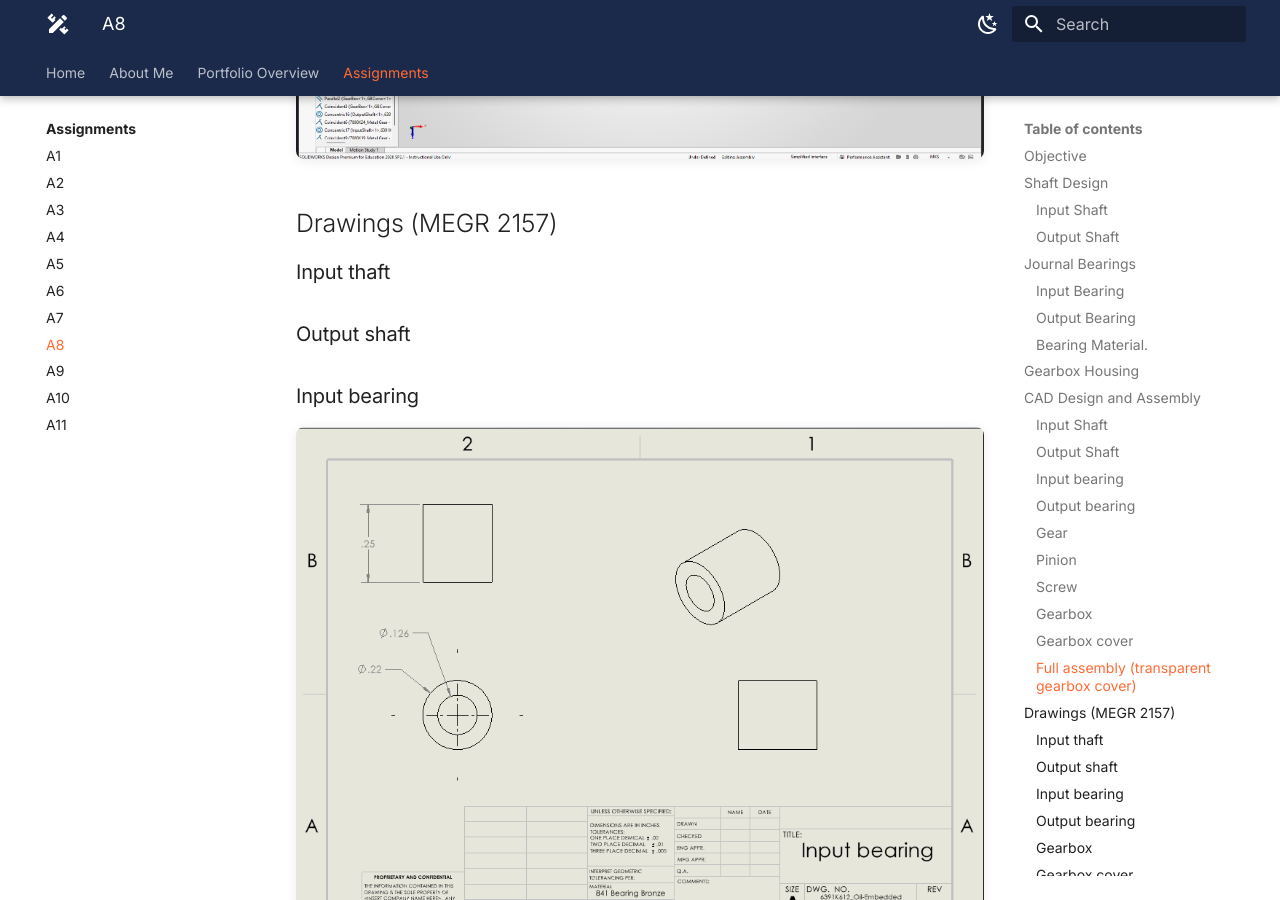
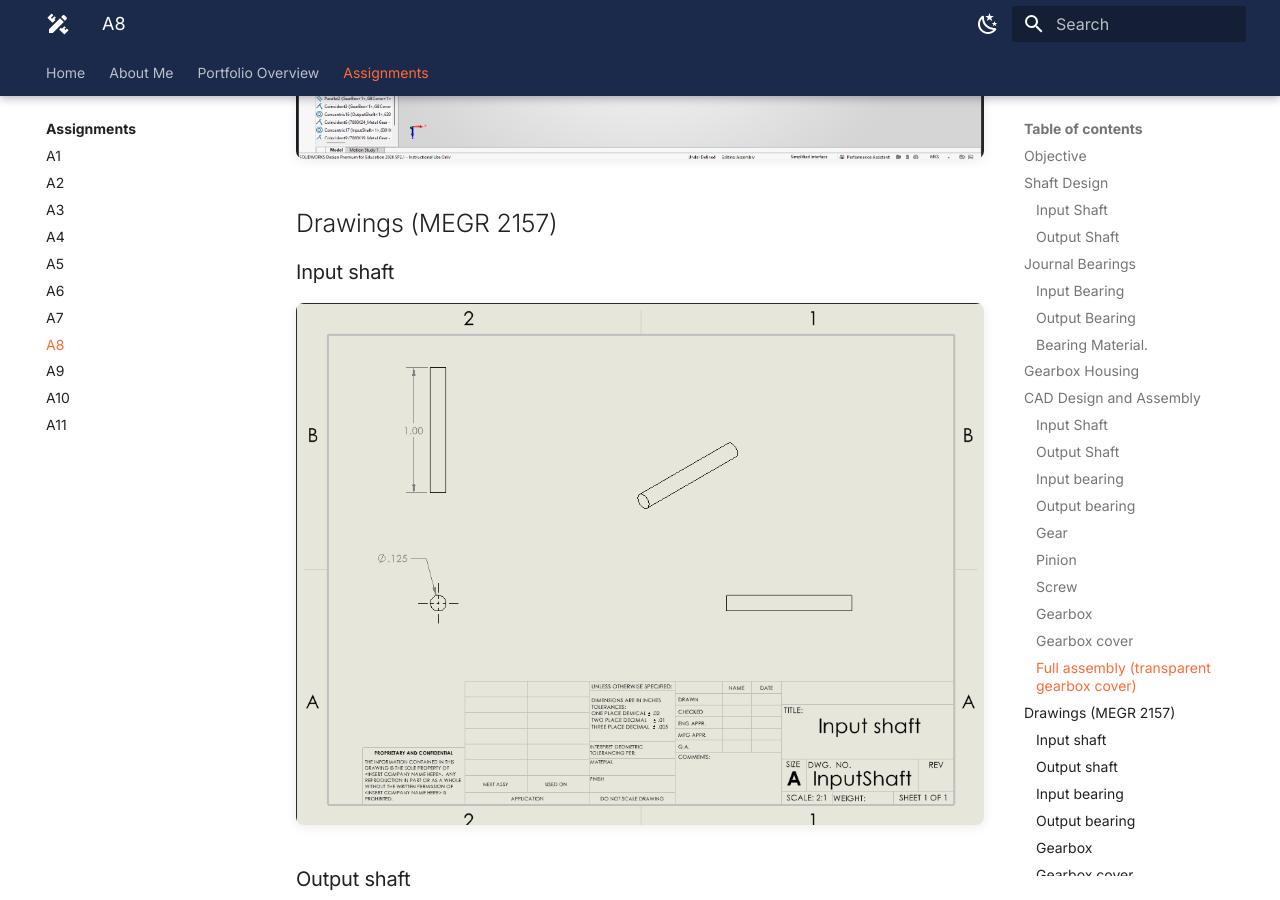
Before and after one commit to ajchiocca/megr2157-portfolio, an MkDocs documentation site: the page built from docs/assignments/A08/index.md, in a window 1280 px wide and 900 px high, scrolled down 13775 px. Built offline with MkDocs 1.6.1 and Material for MkDocs 9.7.7, drawn with Linux system fonts in a browser that asks for light colours.

Commit message:
Fix typo in 'Input shaft' heading

```diff
--- a/docs/assignments/A08/index.md
+++ b/docs/assignments/A08/index.md
@@ -89,8 +89,8 @@ For mating everything together, majority of the fits to align everything were co
 ![A8](AssemblyPic.png)
 ## Drawings (MEGR 2157)
 
-### Input thaft
-
+### Input shaft
+![A8](InShaftDraw.png)
 ### Output shaft
 
 ### Input bearing
```
